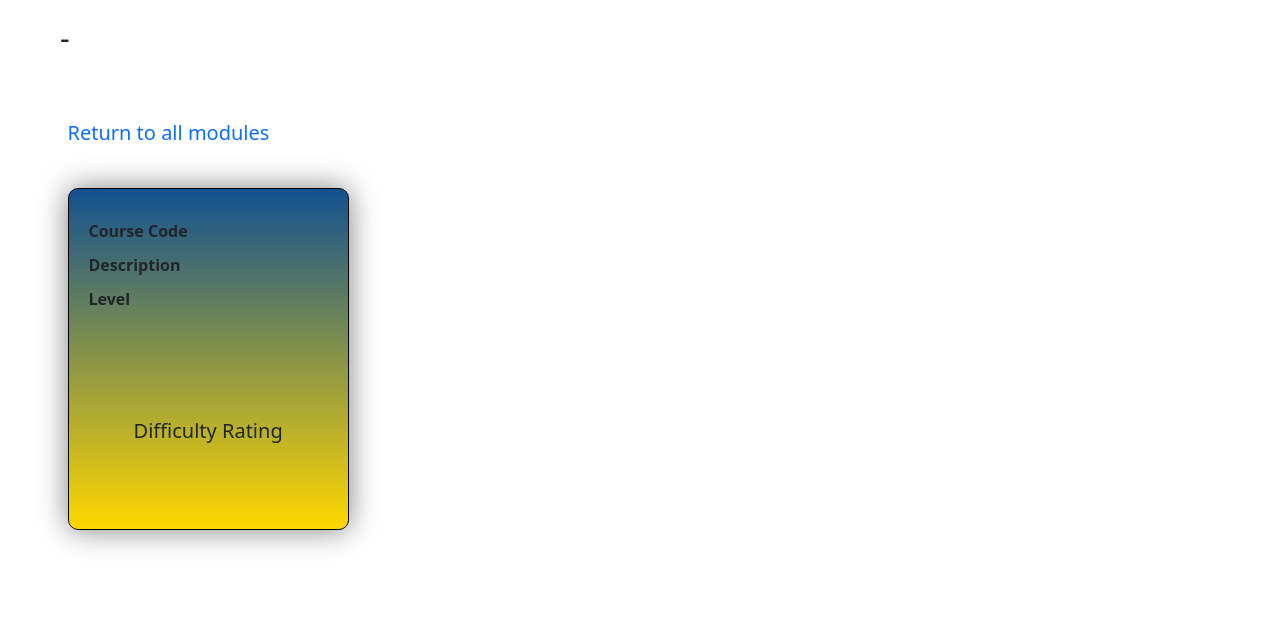
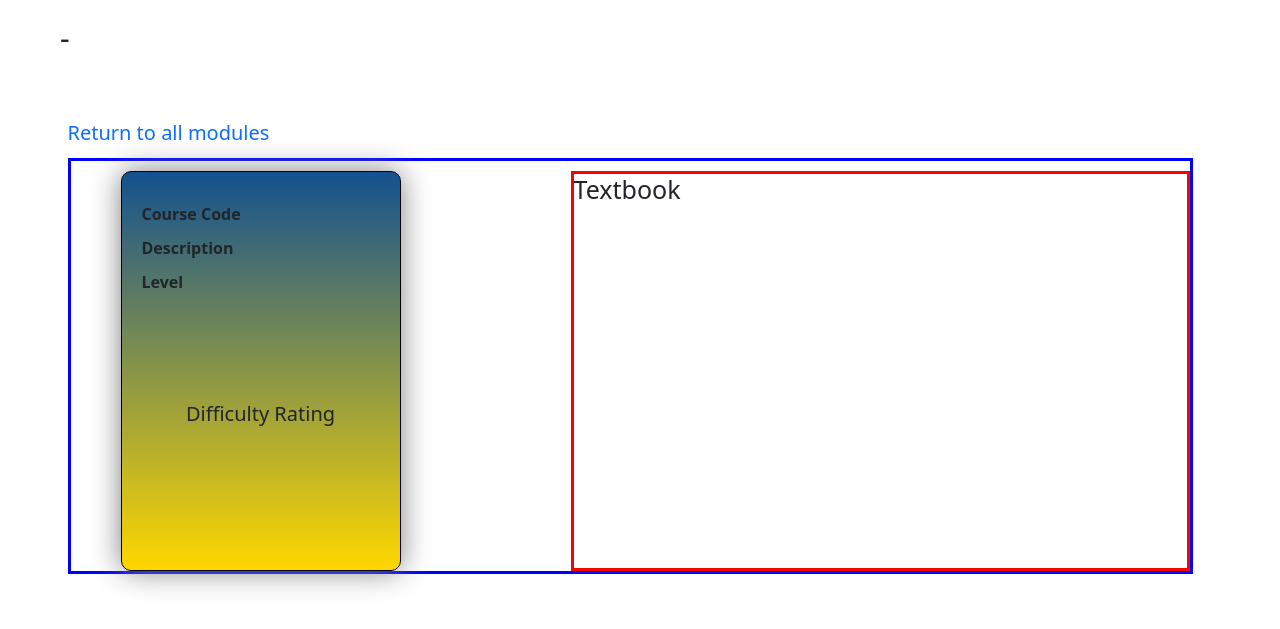
Before and after one commit to SMNGC96/django_project, a Django app: template django project/modules/templates/modules/detail.html in a window 1280 px wide. Shown: the part 82-711 px from the top of the page. Run offline with Django 5.2, Linux system fonts and the light colour scheme; the template is opened without the code that fills it, so the values that code supplies are empty; some libraries are stand-ins or nearby versions.

Commit message:
Made changes to the detail file

```diff
--- a/django project/assets/detail.css
+++ b/django project/assets/detail.css
@@ -4,13 +4,14 @@
     border: 1px solid black;
     padding: 10px;
     border-radius: 10px;
-    width: 25%;
-    margin-top: 40px;
+    width: 280px;
+    margin-top: 0;
     background: linear-gradient(rgba(6, 72, 138, 0.949), gold);
     box-shadow: 0 0 30px grey;
     cursor: pointer;
     perspective: 1000px;
     position: relative;
+    margin-left: 50px;
 }
 .card-inner {
     position: relative;
@@ -106,3 +107,15 @@
 .difficulty-container {
     font-size: 50px;
 }
+.grid-container {
+    display: grid;
+    grid-template-columns: 500px 1fr;
+    border: 3px solid blue;
+    position: relative;
+    padding-top: 10px;
+}
+.sidebar {
+    width: 100%;
+    height: 400px;
+    border: 3px solid red;
+}
--- a/django project/assets/script.js
+++ b/django project/assets/script.js
@@ -1,5 +1,5 @@
 document.addEventListener("DOMContentLoaded", function () {
-  const dropdown = document.getElementsByClassName("modules-panel")[0];
+  const dropdown = document.querySelector('.module-panel');
   const modulesSelect = document.getElementById("modules-select");
   let timeoutId = null;
 
--- a/django project/modules/templates/modules/detail.html
+++ b/django project/modules/templates/modules/detail.html
@@ -5,9 +5,11 @@
 <link rel="stylesheet" href="/static/detail.css">
 {% endblock %}
 {% block content %}
+
     <div class="return-container js-card">
         <a href="{% url 'modules:index' %}">Return to all modules</a>
     </div>
+    <section class="grid-container">
         <div id="container" class="card">
             <div class="card-inner">
                 <div class="card-front">
@@ -29,5 +31,10 @@
                 </div>
             </div>
         </div>
+       <div class="sidebar">
+        <h1>Textbook</h1>
+       </div>
+    </section>
+
 <script src="/static/detail.js"></script>
 {% endblock %}
--- a/django project/templates/home.html
+++ b/django project/templates/home.html
@@ -28,7 +28,8 @@
       </span>
       <ul>
         <li>
-          <a href="{% url 'modules:index' %}" id="modules-select">Modules</a>
+          <a href="{% url 'modules:index' %}"
+          id="modules-select">Modules</a>
           <i class="fa-solid fa-book fa-bar"></i>
         </li>
         <li>
```
Lines whose indentation alone changed are shown as unchanged.
